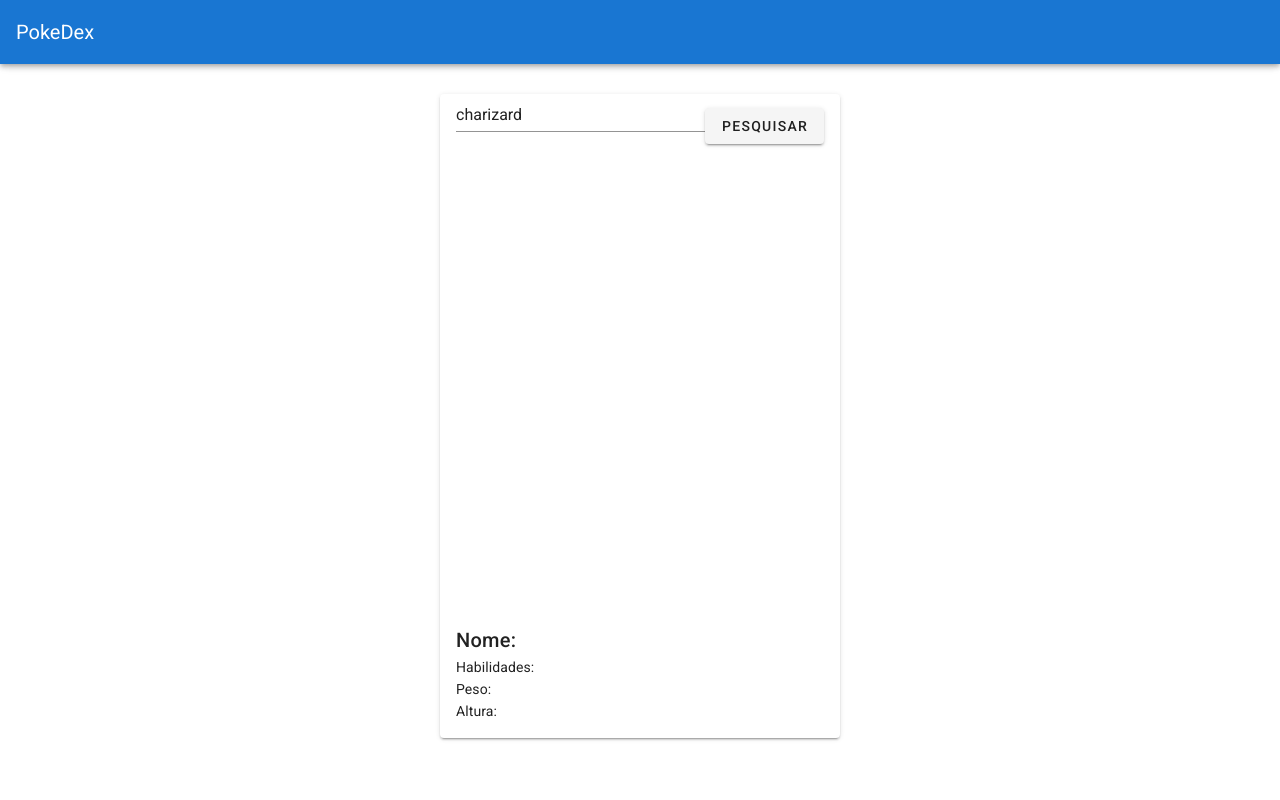
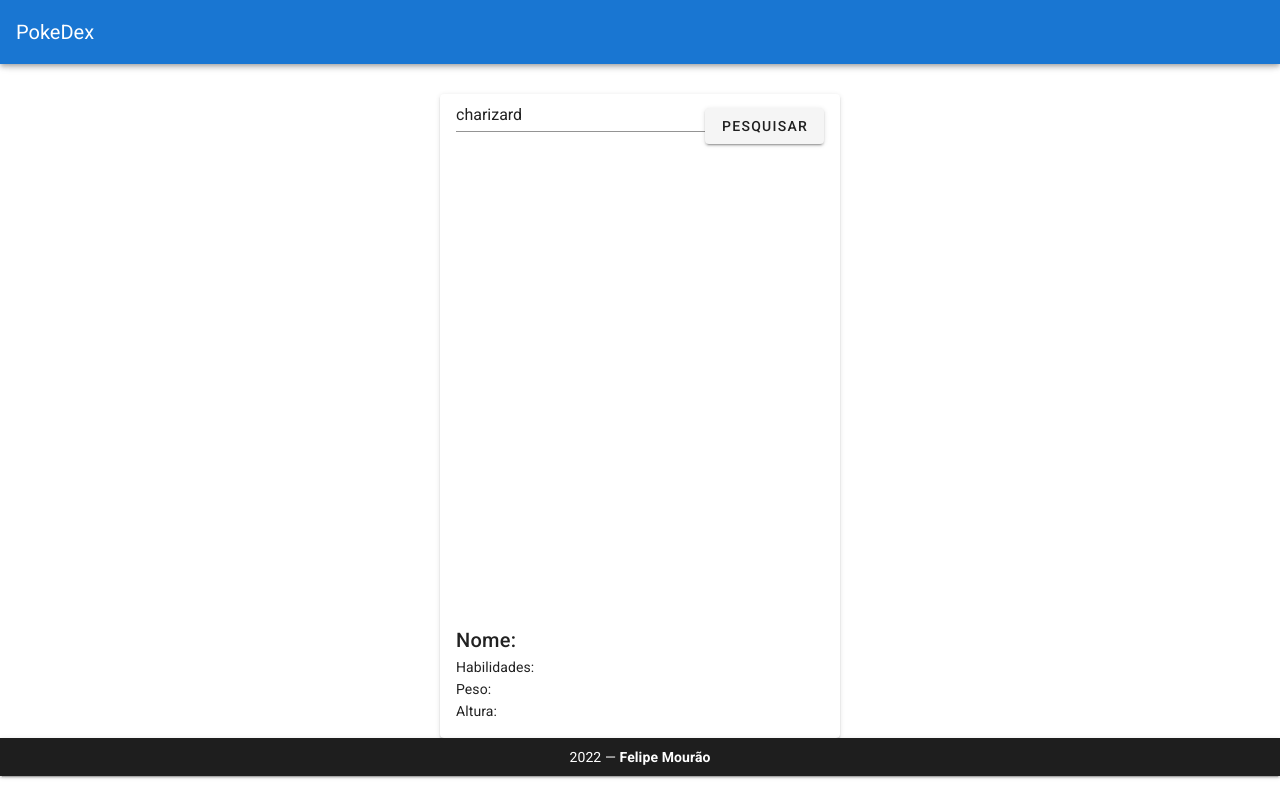
Before and after one commit to Sr-Mourao/PokeDexVueJs, a Vue app: page / in a window 1280 px wide. Built offline with nearby package versions, Linux system fonts and the light colour scheme; no server answers.

Commit message:
adicionando footer

```diff
--- a/src/App.vue
+++ b/src/App.vue
@@ -7,16 +7,19 @@
 
   <v-main>
     <CardPoke />
+    <FooterVue />
   </v-main>
   </v-app>
 </template>
 
 <script>
 import CardPoke from "./components/CardPoke"
+import FooterVue from "./components/FooterVue.vue"
 export default {
   name: "App",
   components: {
     CardPoke,
-  }
+    FooterVue
+}
 };
 </script>
--- a/src/components/CardPoke.vue
+++ b/src/components/CardPoke.vue
@@ -53,7 +53,7 @@ export default {
     getPokemon() {
        api
       .get(`/pokemon/${this.search}/`)
-      .then((response) => {
+      .then((response) =>{
         this.name = response.data.name;
         this.habilidades = response.data.abilities;
         this.peso = response.data.weight;
--- /dev/null
+++ b/src/components/FooterVue.vue
@@ -0,0 +1,18 @@
+<template>
+  <v-footer dark padless>
+    <v-card class="flex" tile>
+
+      <v-card-text class="py-2 white--text text-center">
+        {{ new Date().getFullYear() }} — <strong>Felipe Mourão</strong>
+      </v-card-text>
+    </v-card>
+  </v-footer>
+</template>
+
+<script>
+export default {
+  data: () => ({
+    icons: ["mdi-facebook", "mdi-twitter", "mdi-linkedin", "mdi-instagram"],
+  }),
+};
+</script>
```
